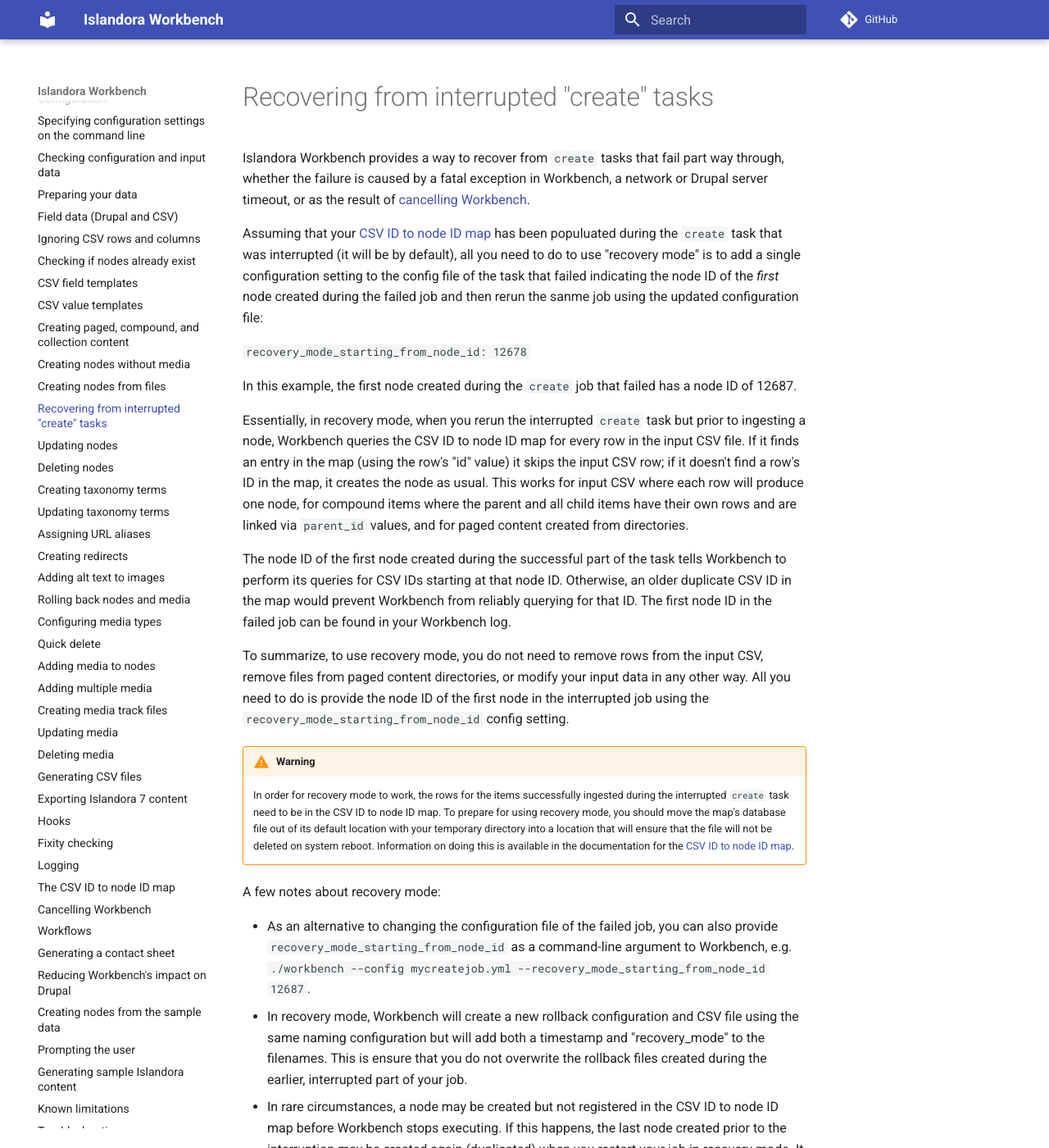
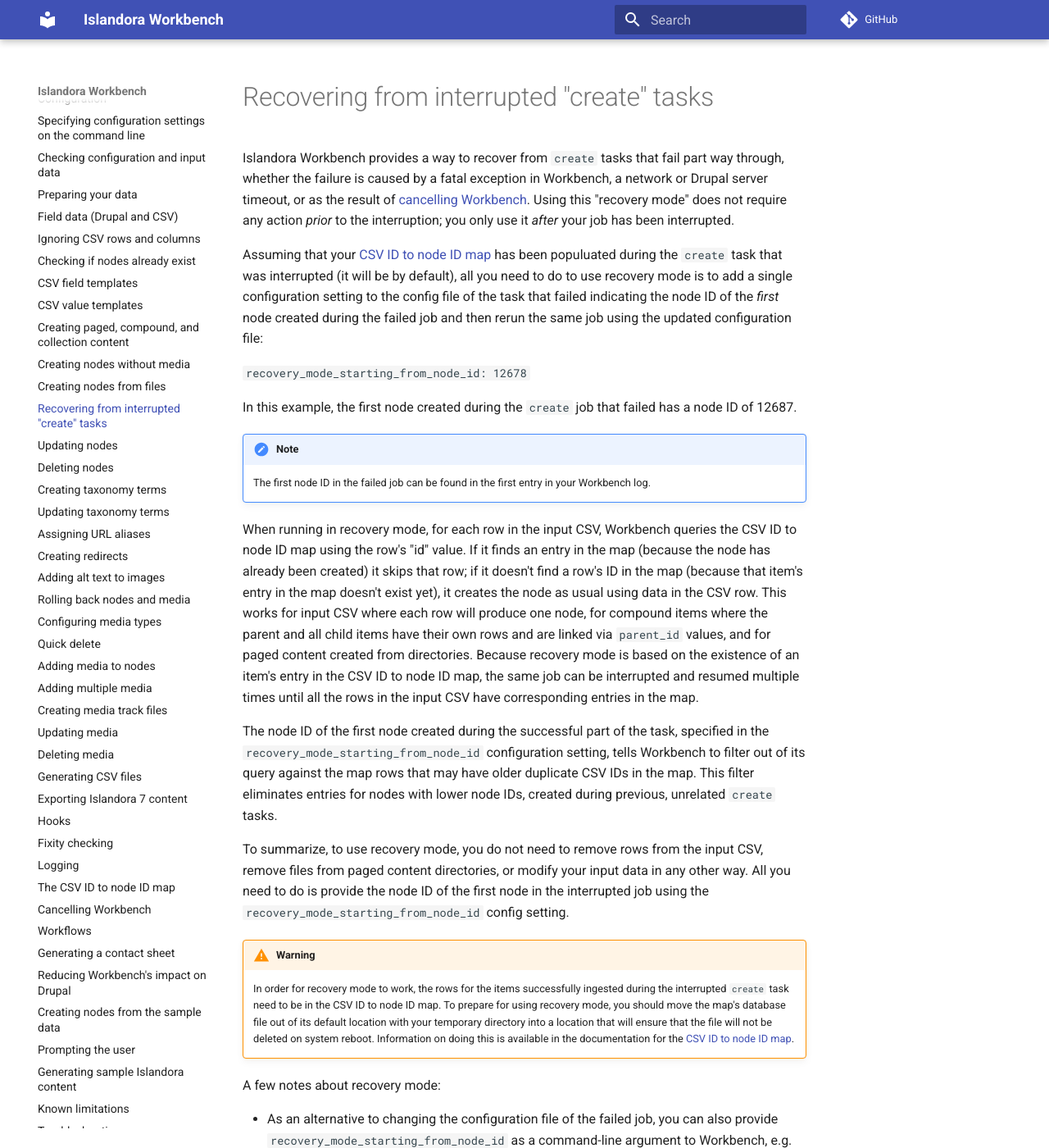
Before and after one commit to mjordan/islandora_workbench_docs, an MkDocs documentation site: the page built from docs/recovery_mode.md, in a window 1280 px wide and 1400 px high. Shown: the whole window at 82% size. Built offline with MkDocs 1.6.1 and Material for MkDocs 9.7.7, drawn with Linux system fonts in a browser that asks for light colours; comment, search, counter and statistics services are not loaded.

Commit message:
Tweaks to docs for recovery mode.

```diff
--- a/docs/recovery_mode.md
+++ b/docs/recovery_mode.md
@@ -1,16 +1,19 @@
 # Recovering from interrupted "create" tasks
 
-Islandora Workbench provides a way to recover from `create` tasks that fail part way through, whether the failure is caused by a fatal exception in Workbench, a network or Drupal server timeout, or as the result of [cancelling Workbench](/islandora_workbench_docs/cancelling).
+Islandora Workbench provides a way to recover from `create` tasks that fail part way through, whether the failure is caused by a fatal exception in Workbench, a network or Drupal server timeout, or as the result of [cancelling Workbench](/islandora_workbench_docs/cancelling). Using this "recovery mode" does not require any action _prior_ to the interruption; you only use it _after_ your job has been interrupted.
 
-Assuming that your [CSV ID to node ID map](/islandora_workbench_docs/csv_id_to_node_id_map/) has been populuated during the `create` task that was interrupted (it will be by default), all you need to do to use "recovery mode" is to add a single configuration setting to the config file of the task that failed indicating the node ID of the _first_ node created during the failed job and then rerun the sanme job using the updated configuration file:
+Assuming that your [CSV ID to node ID map](/islandora_workbench_docs/csv_id_to_node_id_map/) has been populuated during the `create` task that was interrupted (it will be by default), all you need to do to use recovery mode is to add a single configuration setting to the config file of the task that failed indicating the node ID of the _first_ node created during the failed job and then rerun the same job using the updated configuration file:
 
 `recovery_mode_starting_from_node_id: 12678`
 
 In this example, the first node created during the `create` job that failed has a node ID of 12687.
 
-Essentially, in recovery mode, when you rerun the interrupted `create` task but prior to ingesting a node, Workbench queries the CSV ID to node ID map for every row in the input CSV file. If it finds an entry in the map (using the row's "id" value) it skips the input CSV row; if it doesn't find a row's ID in the map, it creates the node as usual. This works for input CSV where each row will produce one node, for compound items where the parent and all child items have their own rows and are linked via `parent_id` values, and for paged content created from directories.
+!!! note
+    The first node ID in the failed job can be found in the first entry in your Workbench log.
 
-The node ID of the first node created during the successful part of the task tells Workbench to perform its queries for CSV IDs starting at that node ID. Otherwise, an older duplicate CSV ID in the map would prevent Workbench from reliably querying for that ID. The first node ID in the failed job can be found in your Workbench log.
+When running in recovery mode, for each row in the input CSV, Workbench queries the CSV ID to node ID map using the row's "id" value. If it finds an entry in the map (because the node has already been created) it skips that row; if it doesn't find a row's ID in the map (because that item's entry in the map doesn't exist yet), it creates the node as usual using data in the CSV row. This works for input CSV where each row will produce one node, for compound items where the parent and all child items have their own rows and are linked via `parent_id` values, and for paged content created from directories. Because recovery mode is based on the existence of an item's entry in the CSV ID to node ID map, the same job can be interrupted and resumed multiple times until all the rows in the input CSV have corresponding entries in the map.
+
+The node ID of the first node created during the successful part of the task, specified in the `recovery_mode_starting_from_node_id` configuration setting, tells Workbench  to filter out of its query against the map rows that may have older duplicate CSV IDs in the map. This filter eliminates entries for nodes with lower node IDs, created during previous, unrelated `create` tasks.
 
 To summarize, to use recovery mode, you do not need to remove rows from the input CSV, remove files from paged content directories, or modify your input data in any other way. All you need to do is provide the node ID of the first node in the interrupted job using the `recovery_mode_starting_from_node_id` config setting.
 
```
